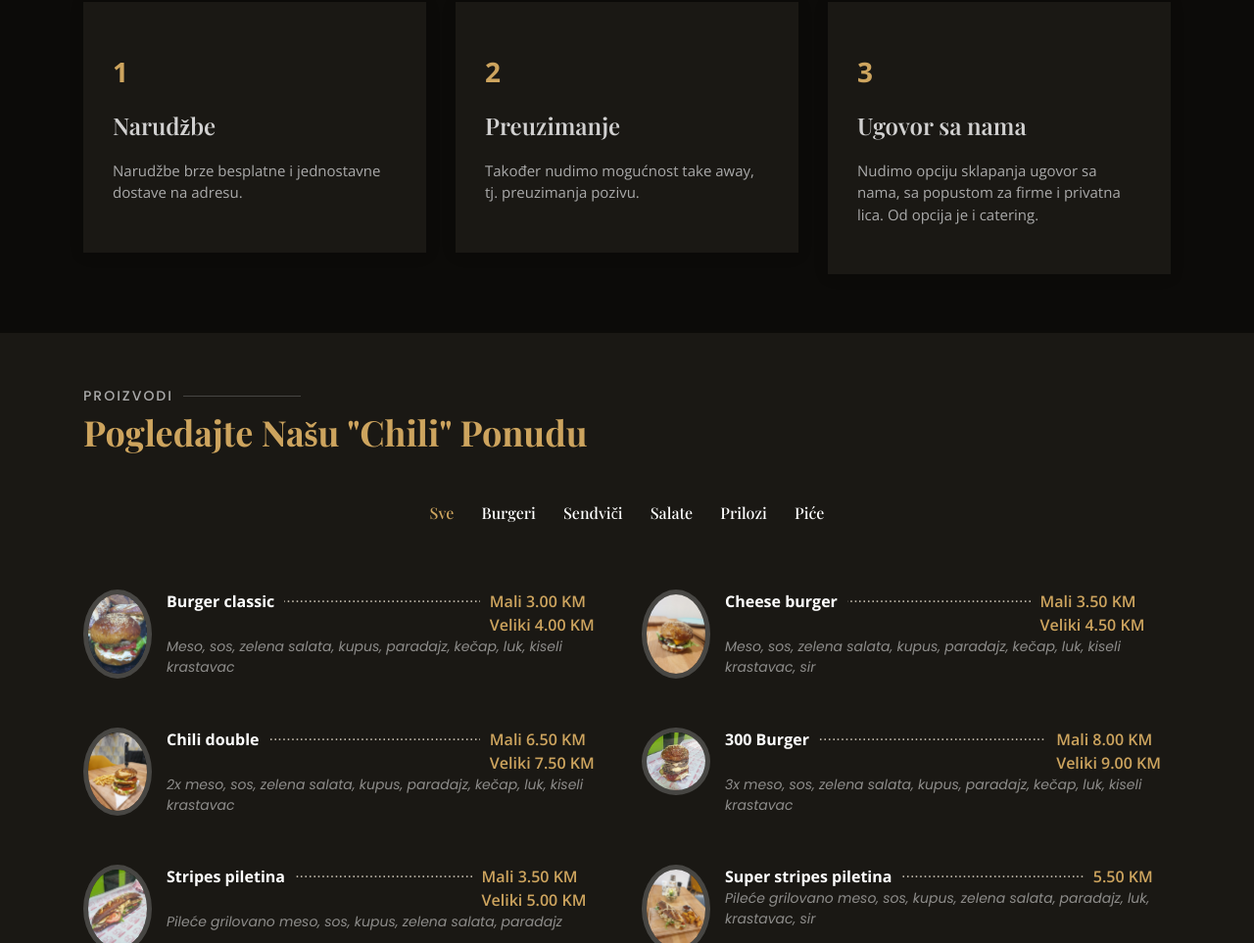
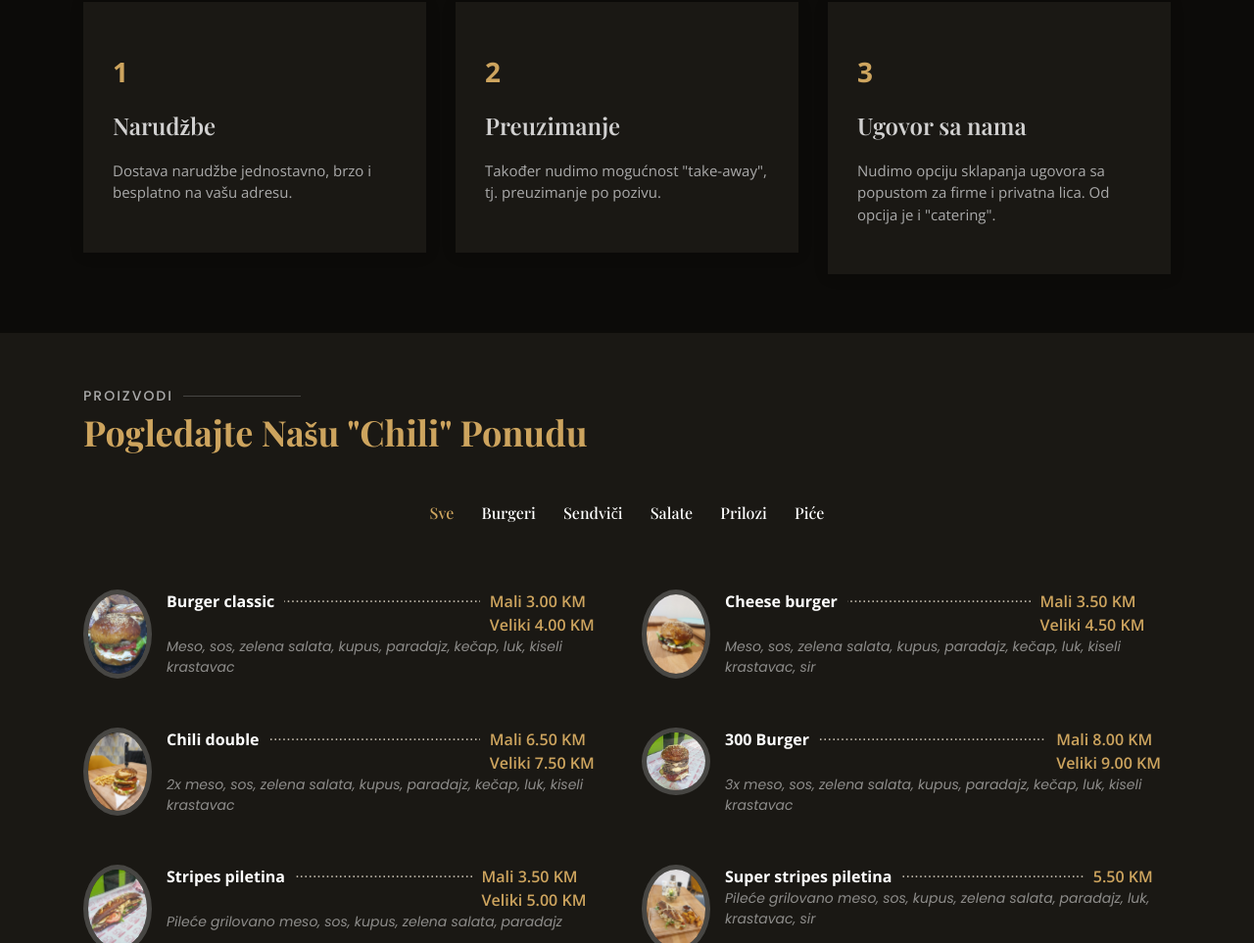
Before and after one commit to msosic97/FastFood, a plain HTML site: page index.html in a window 1280 px wide. Shown: the part 1515-2478 px from the top of the page at 98% size. Drawn offline with nearby package versions, Linux system fonts and the light colour scheme; a web font is replaced by a local one.

Commit message:
zasto mi

```diff
--- a/index.html
+++ b/index.html
@@ -162,7 +162,7 @@
             <div class="box" data-aos="zoom-in" data-aos-delay="100">
               <span>1</span>
               <h4>Narudžbe</h4>
-              <p>Narudžbe brze besplatne i jednostavne dostave na adresu.</p>
+              <p>Dostava narudžbe jednostavno, brzo i besplatno na vašu adresu.</p>
             </div>
           </div>
 
@@ -170,7 +170,7 @@
             <div class="box" data-aos="zoom-in" data-aos-delay="200">
               <span>2</span>
               <h4>Preuzimanje</h4>
-              <p>Također nudimo mogućnost take away, tj. preuzimanja pozivu.</p>
+              <p>Također nudimo mogućnost "take-away", tj. preuzimanje po pozivu.</p>
             </div>
           </div>
 
@@ -178,7 +178,7 @@
             <div class="box" data-aos="zoom-in" data-aos-delay="300">
               <span>3</span>
               <h4> Ugovor sa nama</h4>
-              <p>Nudimo opciju sklapanja ugovor sa nama, sa popustom za firme i privatna lica. Od opcija je i catering.</p>
+              <p>Nudimo opciju sklapanja ugovora  sa popustom za firme i privatna lica. Od opcija je i "catering".</p>
             </div>
           </div>
 
```
